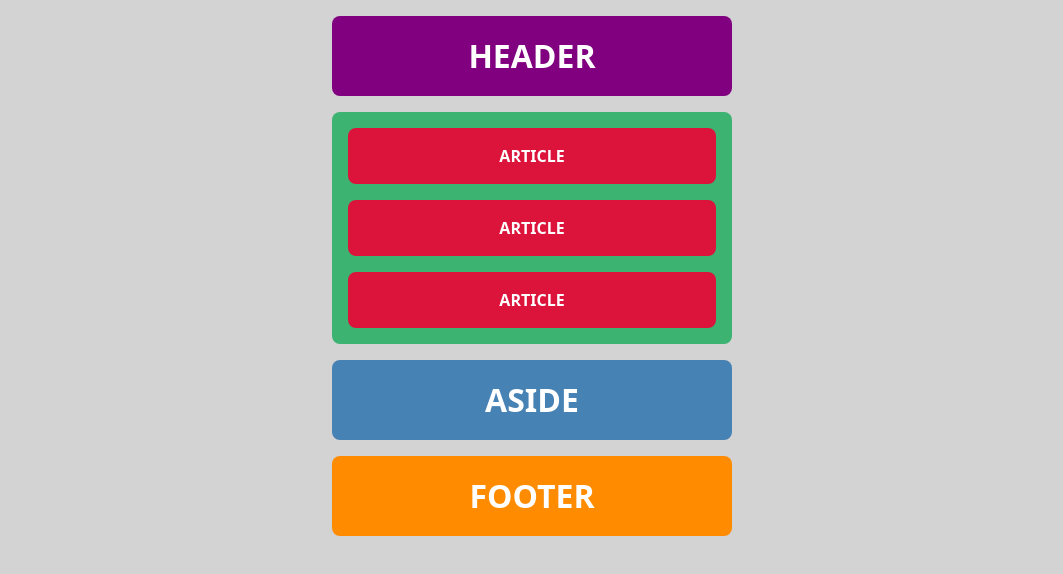
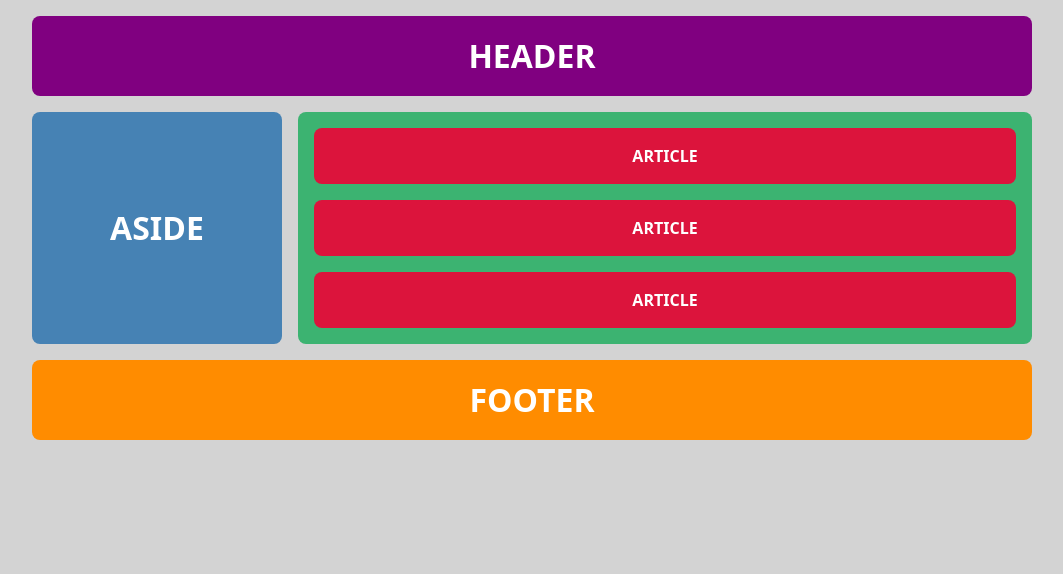
Before and after one commit to smstap2/flexbox-wireframe-practice, a plain HTML site: page index.html in a window 1280 px wide. Shown: the whole page, without its empty margins (108-1171 px from the left). Drawn offline with Linux system fonts and the light colour scheme.

Commit message:
Updated for wireframe with flexbox pt2

```diff
--- a/css/style.css
+++ b/css/style.css
@@ -8,7 +8,6 @@ body {
   }
 
   header,
-  aside,
   footer {
     width: 100%;
     max-width: 400px;
@@ -24,6 +23,28 @@ body {
     background-color: purple;
   }
 
+  footer {
+    background-color: darkorange;
+  }
+
+  .main-content {
+    display: flex;
+    flex-direction: column;
+    gap: 1rem;
+    width: 100%;
+    max-width: 400px;
+  }
+
+  aside {
+    background-color: steelblue;
+    padding: 1rem;
+    border-radius: 8px;
+    color: white;
+    font-weight: bold;
+    font-size: xx-large;
+    text-align: center;
+  }
+
   .articles {
     background-color: mediumseagreen;
     padding: 1rem;
@@ -31,8 +52,6 @@ body {
     flex-direction: column;
     gap: 1rem;
     border-radius: 8px;
-    width: 100%;
-    max-width: 400px;
     text-align: center;
   }
 
@@ -45,10 +64,36 @@ body {
     width: 100%;
   }
 
-  aside {
-    background-color: steelblue;
+  @media (min-width: 768px) {
+    header,
+    footer {
+      max-width: 1000px;
+    }
+
+    .main-content {
+      flex-direction: row;
+      max-width: 1000px;
+      height: 100%;
+    }
+
+    aside {
+      flex: 1;
+      max-width: 25%;
+      display: flex;
+      justify-content: center;
+      align-items: center;
+    }
+
+    .articles {
+      flex: 3;
+      max-width: 75%;
+    }
+
+    aside {
+      order: 1;
+    }
+
+    .articles {
+      order: 2;
+    }
   }
-
-  footer {
-    background-color: darkorange;
-  }
--- a/index.html
+++ b/index.html
@@ -10,6 +10,7 @@
 <body>
     <header>HEADER</header>
 
+    <div class="main-content">
       <section class="articles">
         <article>ARTICLE</article>
         <article>ARTICLE</article>
@@ -17,6 +18,7 @@
       </section>
 
       <aside>ASIDE</aside>
+    </div>
 
     <footer>FOOTER</footer>
   </body>
```
Also changed, not shown: desktop-wireframe.png (added). Lines whose indentation alone changed are shown as unchanged.
